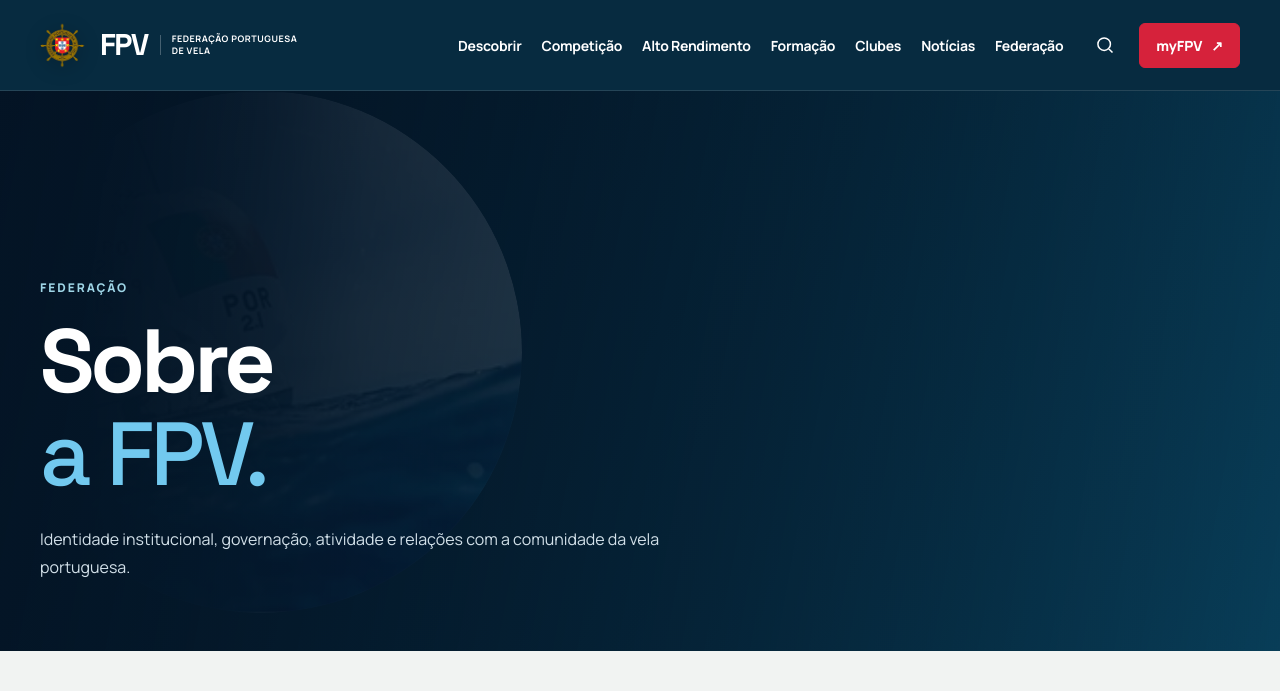
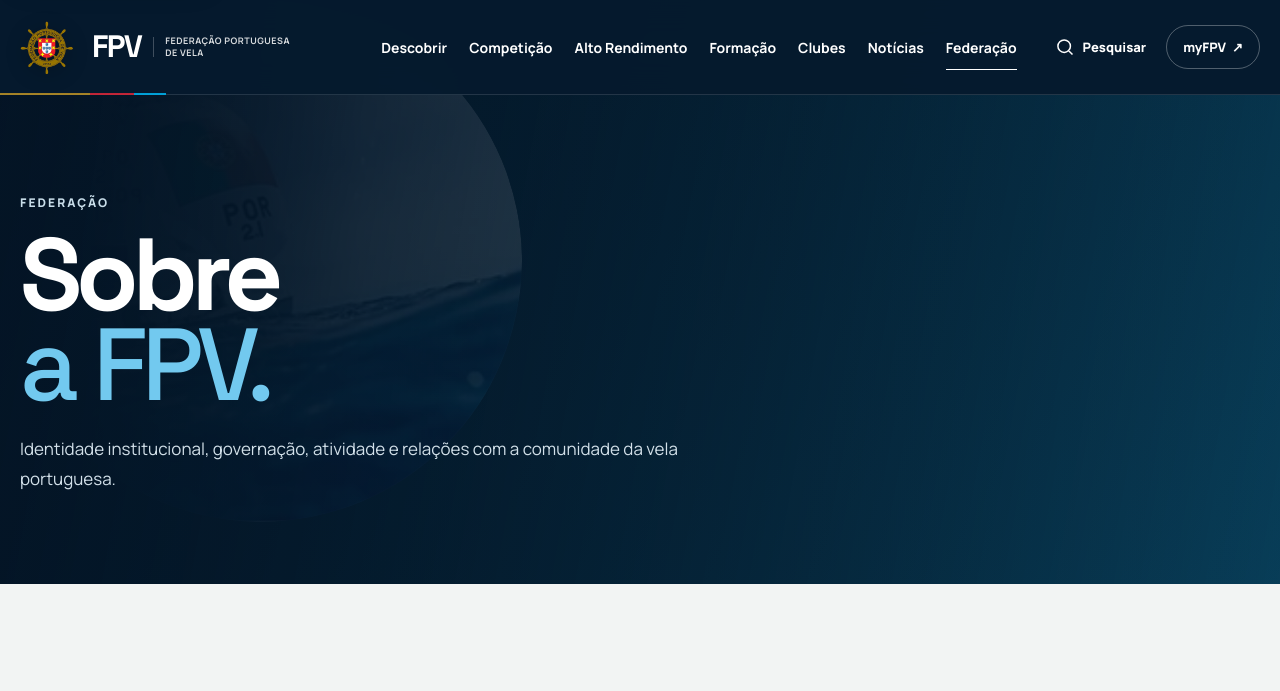
Before and after one commit to didi2003pt-pixel/Site-Prot-tipo-fpv, a plain HTML site: page institucional.html in a window 1280 px wide. Shown: the top 691 px of the page. Drawn offline with Linux system fonts and the light colour scheme.

Commit message:
Apply accessible FPV validation layer

```diff
--- a/institucional.html
+++ b/institucional.html
@@ -9,9 +9,9 @@
 <link crossorigin href="https://fonts.gstatic.com" rel="preconnect">
 <link href="https://fonts.googleapis.com/css2?family=Manrope:wght@400;500;600;700;800&family=Space+Grotesk:wght@500;600;700&display=swap" rel="stylesheet">
 <link href="css/style.css" rel="stylesheet">
-<link href="css/modern.css" rel="stylesheet"/>
+<link href="css/accessibility-final.css" rel="stylesheet"/>
 </head>
-<body class="institutional-page-body fpv-modern">
+<body class="institutional-page-body">
 <a class="skip-link" href="#conteudo">Saltar para o conteúdo</a>
 <header class="site-header" id="top">
   <div class="container nav-shell">
@@ -30,7 +30,7 @@
     </nav>
     <div class="nav-actions">
       <button aria-label="Pesquisar" class="icon-btn" data-open-search type="button">
-        <svg aria-hidden="true" viewBox="0 0 24 24"><path d="m21 21-4.6-4.6m2.1-5.4a7.5 7.5 0 1 1-15 0 7.5 7.5 0 0 1 15 0Z"></path></svg>
+        <svg aria-hidden="true" viewBox="0 0 24 24"><path d="m21 21-4.6-4.6m2.1-5.4a7.5 7.5 0 1 1-15 0 7.5 7.5 0 0 1 15 0Z"></path></svg><span class="search-label">Pesquisar</span>
       </button>
       <a class="myfpv" href="myfpv.html">myFPV <span>↗</span></a>
       <button aria-expanded="false" aria-label="Abrir menu" class="menu-btn" aria-controls="mobile-navigation" data-menu-toggle type="button">
@@ -129,6 +129,6 @@
   </section>
 </div>
 <script src="js/main.js"></script>
-<script src="js/modern.js" defer></script>
+<script src="js/accessibility-final.js"></script>
 </body>
 </html>
```
